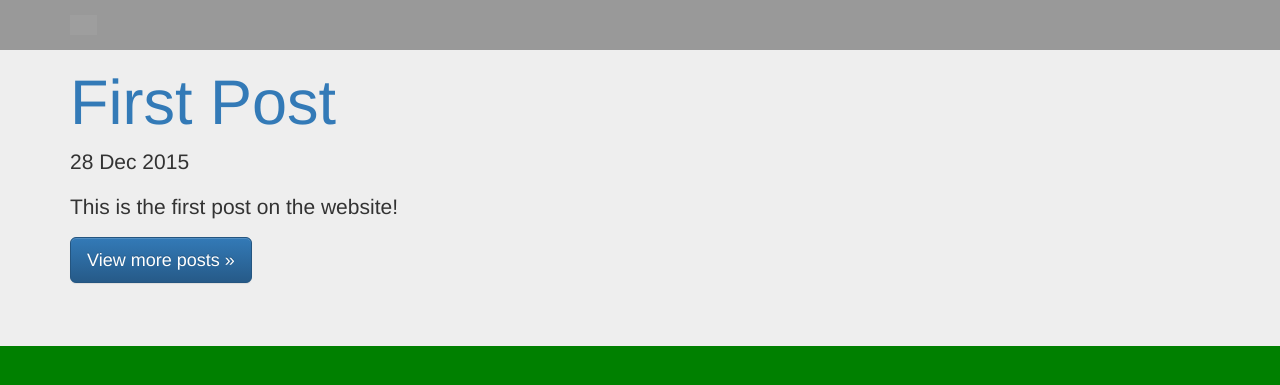
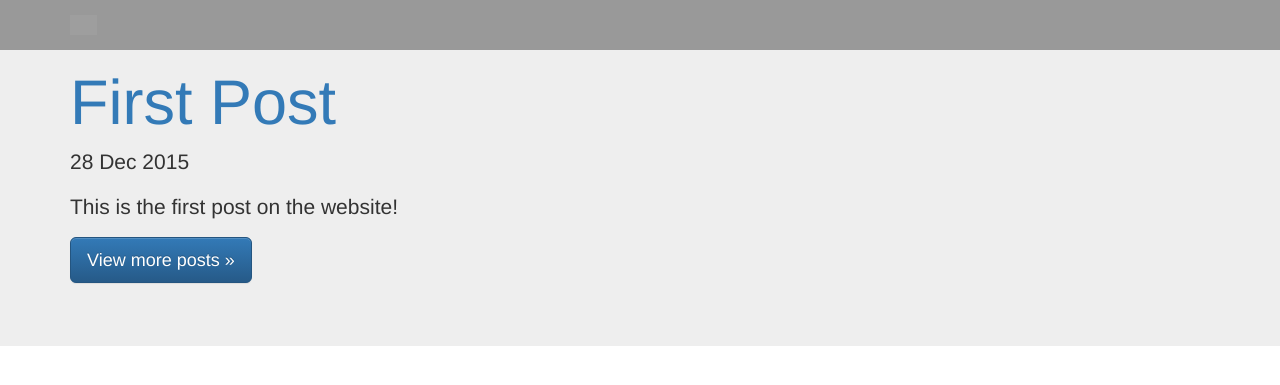
Before and after one commit to marissanbush1/staq, a Jekyll site: the page built from index.html, in a window 1280 px wide. Shown: the top 385 px of the page. Built offline with Jekyll 4.4.1, drawn with Linux system fonts in a browser that asks for light colours; grey boxes are pictures that could not be loaded.

Commit message:
color change tester

```diff
--- a/css/main.scss
+++ b/css/main.scss
@@ -15,7 +15,7 @@ $base-line-height: 1.5;
 $spacing-unit:     30px;
 
 $text-color:       #111;
-$background-color: green; //#fdfdfd//;
+$background-color: white; //#fdfdfd//;
 $brand-color:      #2a7ae2;
 
 $grey-color:       #828282;
@@ -81,10 +81,3 @@ footer {
 nav {
     background:#999;
 }
-
-html {
-    body {
-        min-height: 100%;
-        background-color: green;
-}
-}
```
